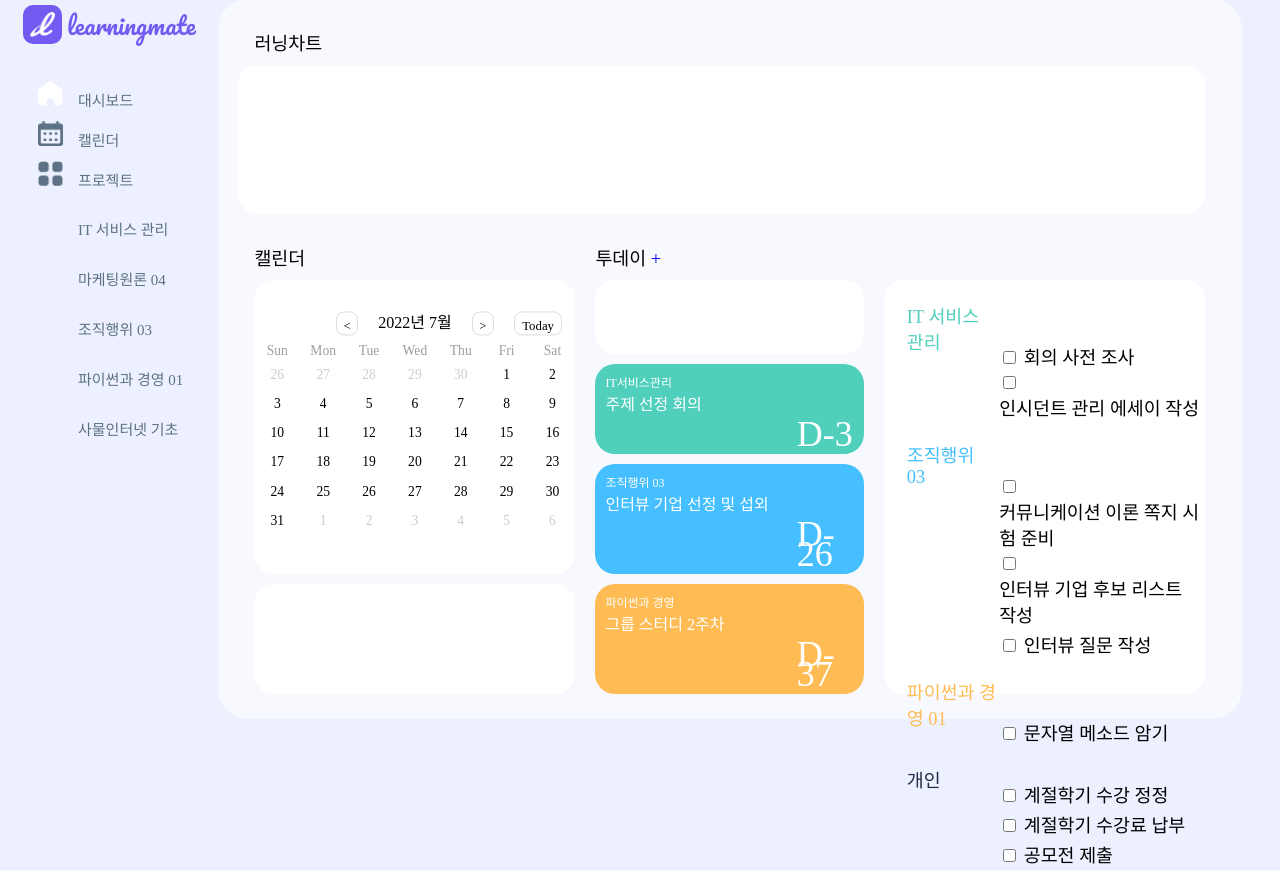
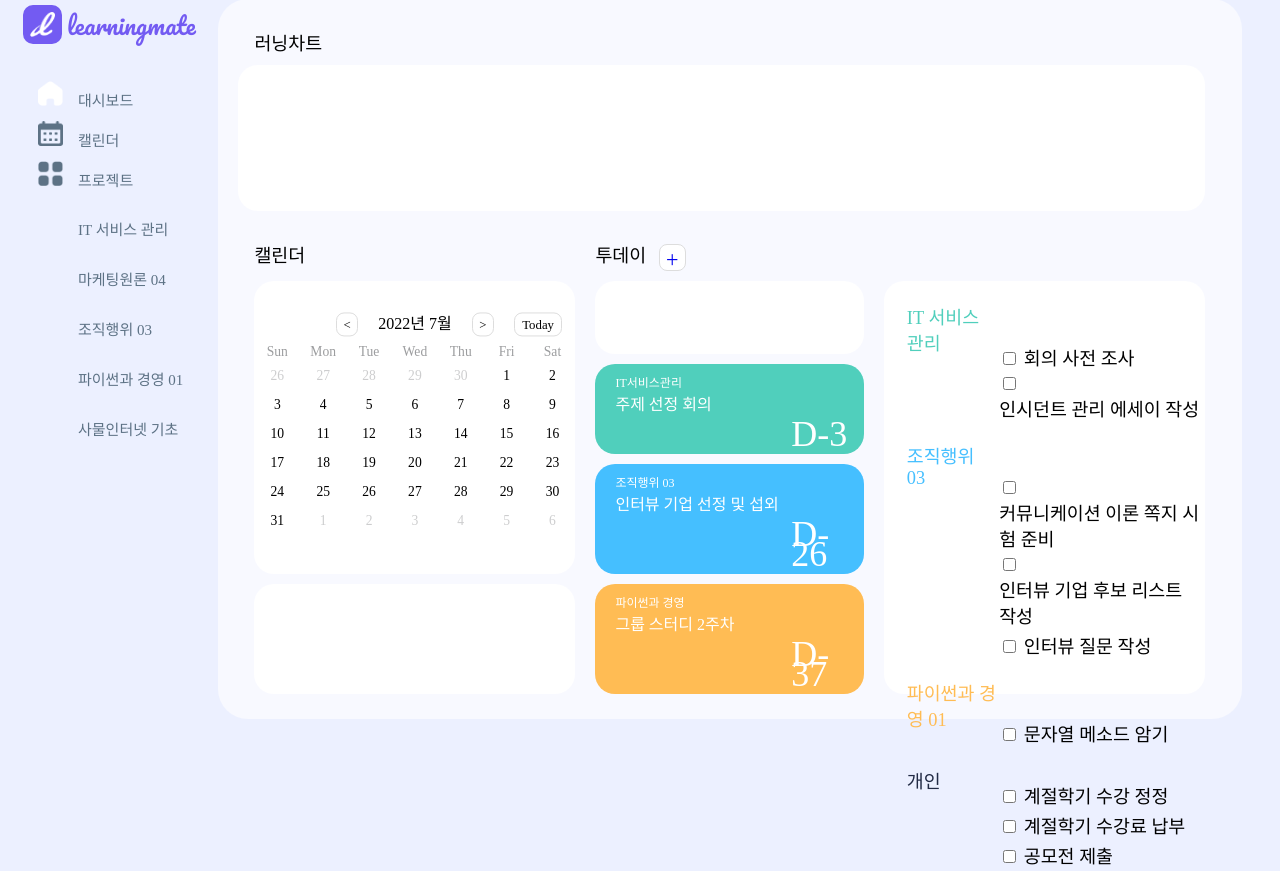
Before and after one commit to LikeLion-at-DGU/Runningmate, a Django app: page /calendar in a window 1280 px wide. Shown: the part 33-904 px from the top of the page. Run offline with Django 4.2, Linux system fonts and the light colour scheme; some web fonts are replaced.

Commit message:
0704 버튼 변경, 사소한 디자인 변경

```diff
--- a/runningmate/mateapp/templates/mateapp/calendar.html
+++ b/runningmate/mateapp/templates/mateapp/calendar.html
@@ -38,7 +38,7 @@
 
         </div>
         <div class = "item2" id = "today">투데이
-            <a href="#" onclick="window.open('todolist','todolist','resizable=no width=600 height=500');return false" style="text-decoration-line: none;">+</a>
+            <a id = "plus" href="#" onclick="window.open('todolist','todolist','resizable=no width=600 height=500');return false" style="text-decoration-line: none;">+</a>
         </div>
 
         <div class = "item2" id = "today_date">
--- a/runningmate/mateapp/templates/mateapp/mainpage.html
+++ b/runningmate/mateapp/templates/mateapp/mainpage.html
@@ -53,11 +53,13 @@
         <div class = "item" id = "schedule_2">
             오늘은 할일이 없습니다.
         </div>
+
+
         {% else %}
         <div class = "item" id = "schedule_1">
             {{calendar.0.title}}<br>
             {{calendar.0.datetime}}<br>
-            {{calendar.0.place}}
+            {{calendar.0.place}}<br>
         </div>
 
         <div class = "item" id = "schedule_2">
--- a/runningmate/runningmate/static/css/calender.css
+++ b/runningmate/runningmate/static/css/calender.css
@@ -190,6 +190,8 @@
 
 /* 투데이 - 디데이 */
 #dday1{
+
+
     background-color: #50CFBC;
 }
 
@@ -209,6 +211,7 @@
     line-height: 18px;
     margin:10px;
     margin-bottom: 4px;
+    margin-left: 20px;
     color: #FFFFFF;
 }
 
@@ -220,6 +223,7 @@
     line-height: 18px;
     margin:10px;
     margin-top: 0;
+    margin-left: 20px;
     color: #FFFFFF;
 }
 
@@ -230,7 +234,26 @@
     font-size: 4.5vmin;
     line-height: 20px;
     color: #FFFFFF;
-    margin-left: 75%;
+    margin-left: 73%;
 
     margin-bottom: 10px;
 }
+
+#plus{
+    font-family:AppleSDGothicNeoM;
+    display: inline-block;
+    font-size:larger;
+    vertical-align: middle;
+    cursor: pointer;
+    background: #FFFFFF;
+    /* Gray Light */
+
+    border: 1px solid #DDDDDD;
+    border-radius: 8px;
+    padding: 0;
+    width: 25px;
+    height: 25px;
+    text-align: center;
+    line-height: 30px;
+    margin-left: 8px;
+}
--- a/runningmate/runningmate/static/css/style.css
+++ b/runningmate/runningmate/static/css/style.css
@@ -253,11 +253,28 @@
 }
 
 #plus{
+    font-family:AppleSDGothicNeoM;
     display: inline-block;
     font-size:larger;
     vertical-align: middle;
     cursor: pointer;
+    background: #FFFFFF;
+    /* Gray Light */
+
+    border: 1px solid #DDDDDD;
+    border-radius: 8px;
+    padding: 0;
+    width: 25px;
+    height: 25px;
+    text-align: center;
+    line-height: 30px;
+    margin-left: 8px;
 }
+
+#project_text{
+    line-height: 30px;
+}
+
 /*mainpage : 러닝메이트*/
 #runningmate{
     overflow-x:auto; white-space:nowrap;
@@ -385,7 +402,7 @@
     height: 3vmin;
     border: 1px solid #DDDDDD;
     font-size: 1.6vmin;
-    line-height: 3.4vmin;
+    line-height: 2.9vmin;
     background-color: transparent;
     cursor: pointer;
     font-family: "AppleSDGothicNeoB" ;
```
Also changed, not shown: runningmate/db.sqlite3, runningmate/runningmate/media/calendar/timetable_B8WtLNi.png (added), runningmate/runningmate/static/images/circle.png (added).
